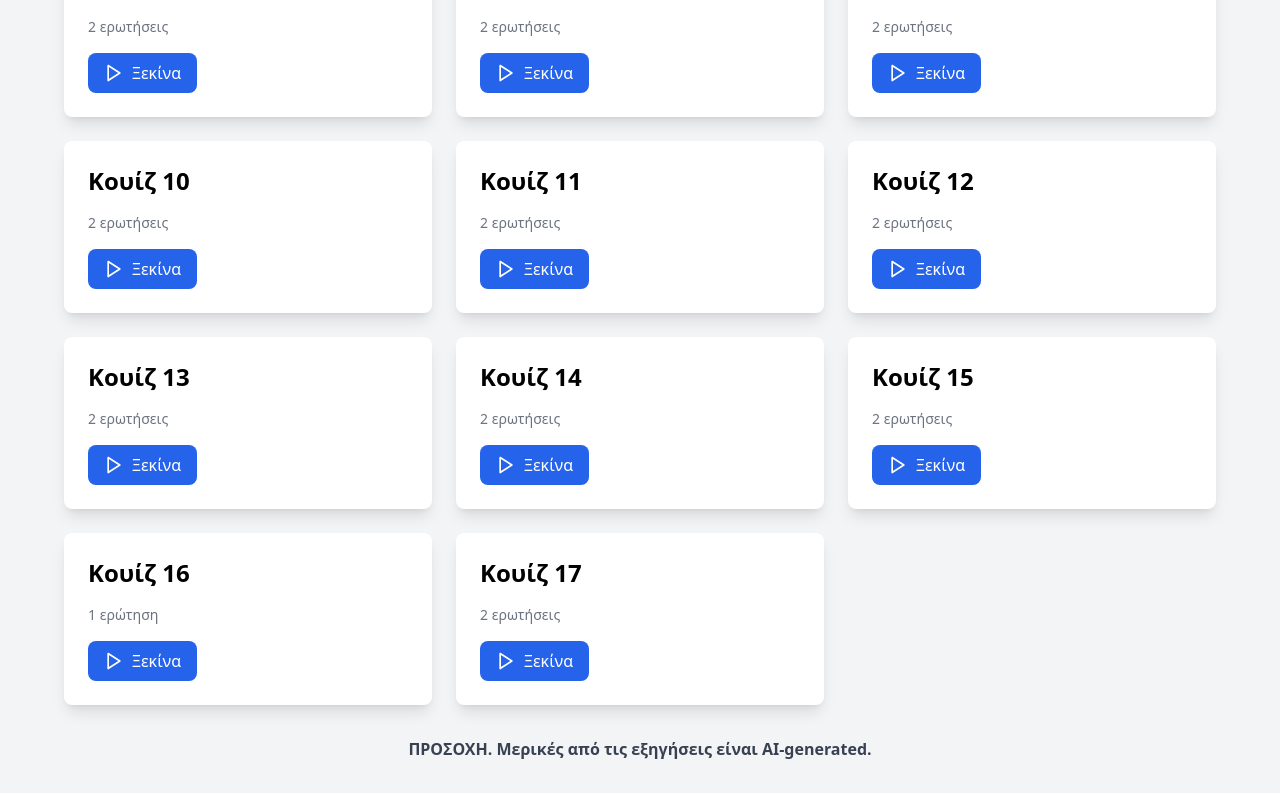
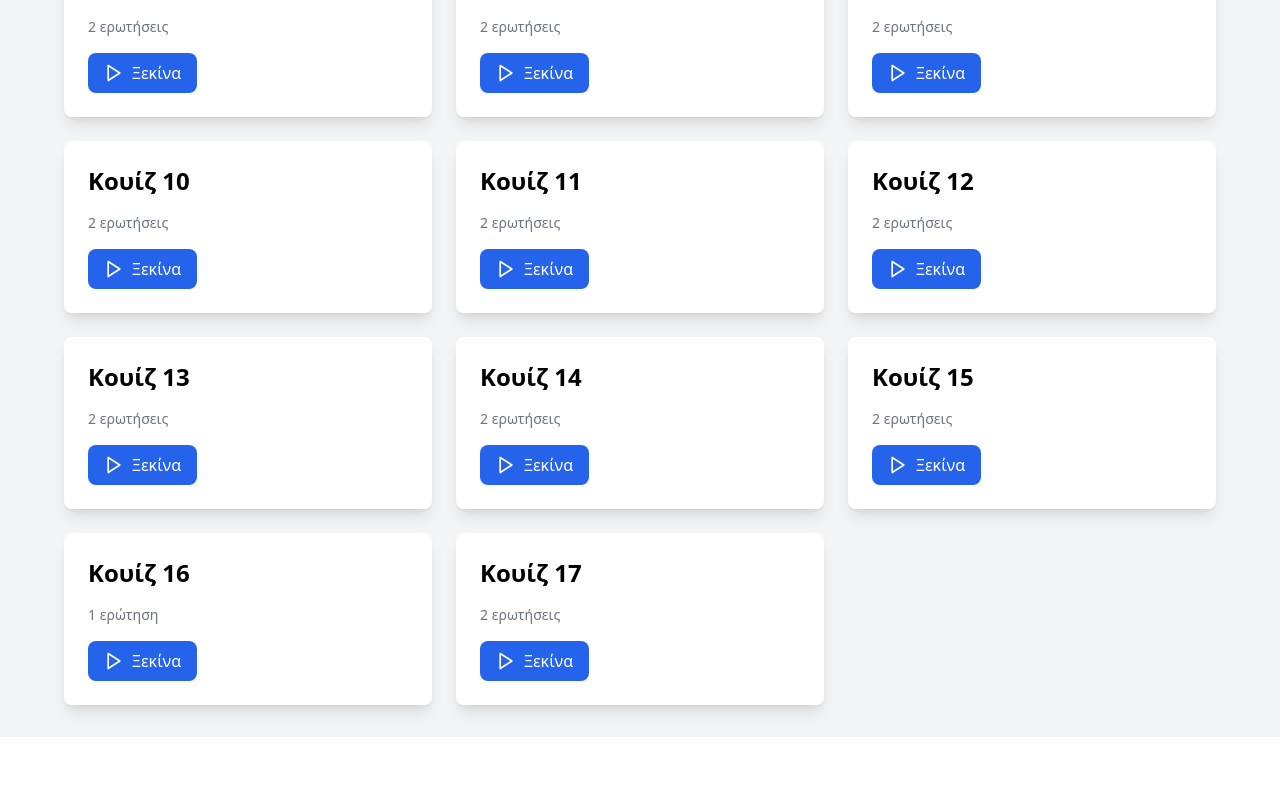
Before and after one commit to mgiannopoulos24/CM-Quiz-App, a React (Vite) app: page / in a window 1280 px wide. Shown: the part 599-1392 px from the top of the page. After the commit the page ends 1336 px from the top, so only its background shows below. Built offline with nearby package versions, Linux system fonts and the light colour scheme; the HTML template or start-up script is replaced by a standard one.

Commit message:
rm warning

```diff
--- a/src/App.tsx
+++ b/src/App.tsx
@@ -23,11 +23,6 @@ function App() {
             <QuizCard key={quiz.id} quiz={quiz} />
           ))}
         </div>
-        <div className="mt-8 text-center">
-          <p className="font-bold text-gray-700">
-            ΠΡΟΣΟΧΗ. Μερικές από τις εξηγήσεις είναι ΑΙ-generated.
-          </p>
-        </div>
       </div>
 
       <ExaminationDialog
```
